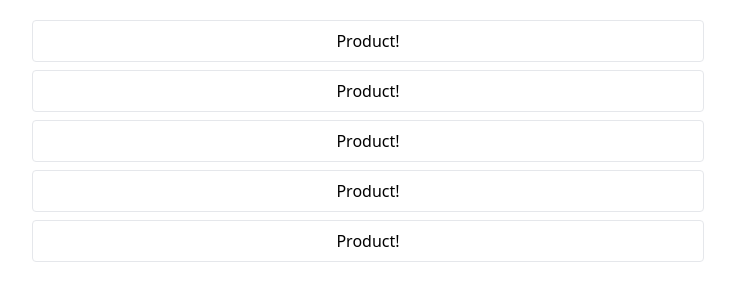
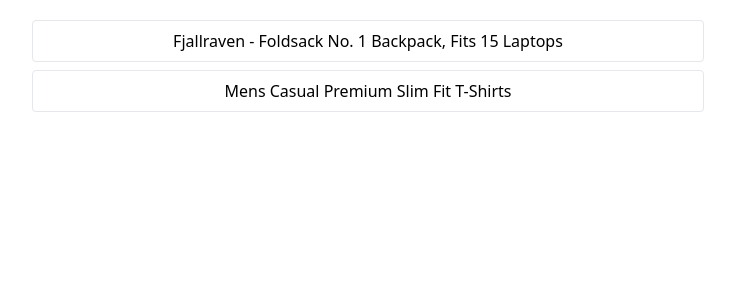
Before and after one commit to tragislav/react-crash-course-2022, a React (Create React App) app: page / in a window 1280 px wide. Shown: the top 300 px of the page, without its empty margins (272-1007 px from the left). Built offline with nearby package versions, Linux system fonts and the light colour scheme.

Commit message:
Worked with ts interface

```diff
--- a/src/App.tsx
+++ b/src/App.tsx
@@ -1,13 +1,11 @@
 import { Product } from "./components/Product";
+import { products } from "./data/products";
 
 function App() {
   return (
     <div className="container mx-auto max-w-2xl pt-5">
-      <Product />
-      <Product />
-      <Product />
-      <Product />
-      <Product />
+      <Product product={products[0]} />
+      <Product product={products[1]} />
     </div>
   );
 }
--- a/src/components/Product.tsx
+++ b/src/components/Product.tsx
@@ -1,7 +1,13 @@
-export function Product() {
+import { IProduct } from "../models";
+
+interface ProductProps {
+  product: IProduct;
+}
+
+export function Product(props: ProductProps) {
   return (
     <div className="border py-2 px-4 rounded flex flex-col items-center mb-2">
-      Product!
+      {props.product.title}
     </div>
   );
 }
--- /dev/null
+++ b/src/data/products.ts
@@ -0,0 +1,31 @@
+import { IProduct } from "../models";
+
+export const products: IProduct[] = [
+  {
+    id: 1,
+    title: "Fjallraven - Foldsack No. 1 Backpack, Fits 15 Laptops",
+    price: 109.95,
+    description:
+      "Your perfect pack for everyday use and walks in the forest. Stash your laptop (up to 15 inches) in the padded sleeve, your everyday",
+    category: "men's clothing",
+    image: "https://fakestoreapi.com/img/81fPKd-2AYL._AC_SL1500_.jpg",
+    rating: {
+      rate: 3.9,
+      count: 120,
+    },
+  },
+  {
+    id: 2,
+    title: "Mens Casual Premium Slim Fit T-Shirts ",
+    price: 22.3,
+    description:
+      "Slim-fitting style, contrast raglan long sleeve, three-button henley placket, light weight & soft fabric for breathable and comfortable wearing. And Solid stitched shirts with round neck made for durability and a great fit for casual fashion wear and diehard baseball fans. The Henley style round neckline includes a three-button placket.",
+    category: "men's clothing",
+    image:
+      "https://fakestoreapi.com/img/71-3HjGNDUL._AC_SY879._SX._UX._SY._UY_.jpg",
+    rating: {
+      rate: 4.1,
+      count: 259,
+    },
+  },
+];
--- /dev/null
+++ b/src/models.ts
@@ -0,0 +1,12 @@
+export interface IProduct {
+  id: number;
+  title: string;
+  price: number;
+  description: string;
+  category: string;
+  image: string;
+  rating: {
+    rate: number;
+    count: number;
+  };
+}
```
